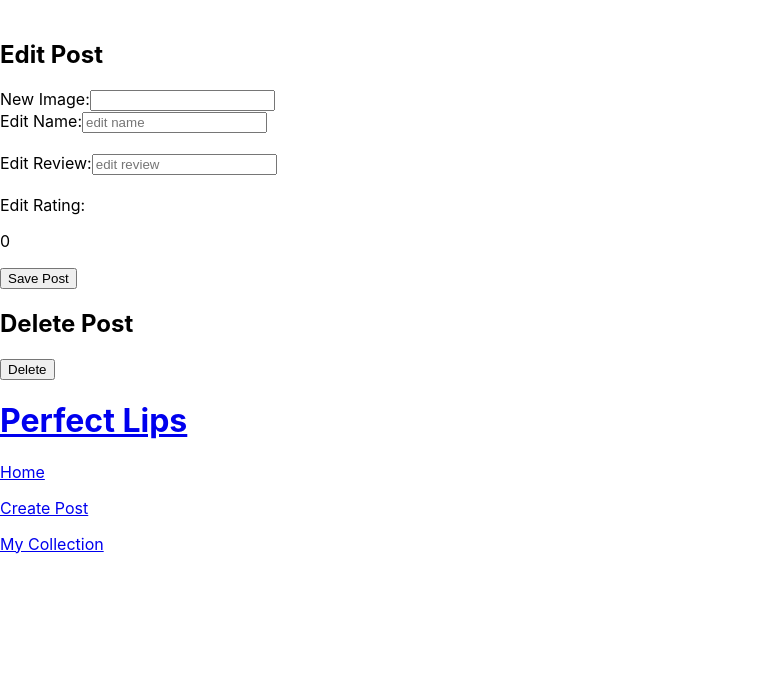
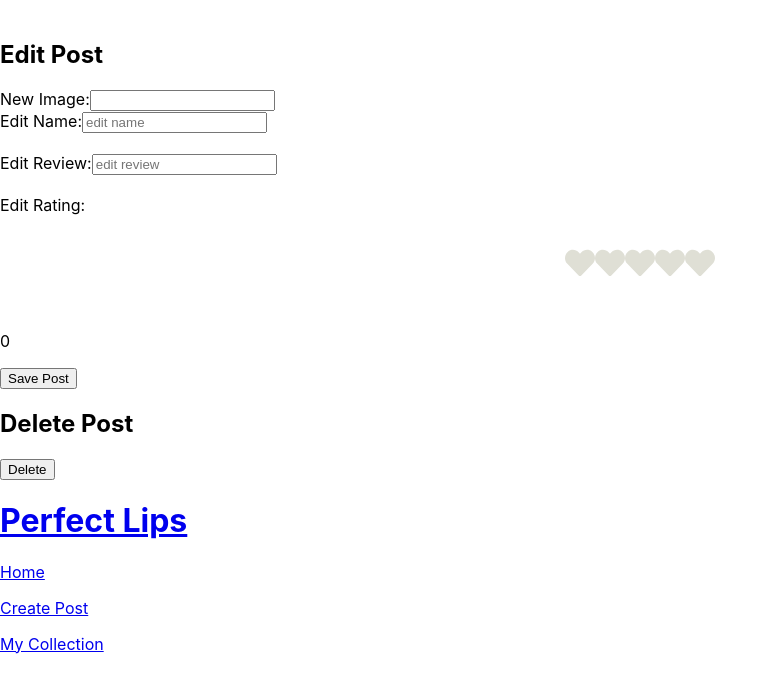
Before and after one commit to mary3210/Capstone-LipstickApp-FE, a React (Create React App) app: page /post/1/edit in a window 1280 px wide. Shown: the top 692 px of the page, without its empty margins (0-778 px from the left). Built offline with nearby package versions, Linux system fonts and the light colour scheme; no server answers.

Commit message:
changed import file for faheart

```diff
--- a/package.json
+++ b/package.json
@@ -12,6 +12,7 @@
     "@testing-library/user-event": "^13.5.0",
     "react": "^18.2.0",
     "react-dom": "^18.2.0",
+    "react-icons": "^4.7.1",
     "react-router-dom": "^6.8.0",
     "react-scripts": "5.0.1",
     "web-vitals": "^2.1.4"
--- a/src/components/EditPost/EditPost.jsx
+++ b/src/components/EditPost/EditPost.jsx
@@ -2,6 +2,7 @@ import { useEffect, useState } from "react"
 import { unmountComponentAtNode } from "react-dom"
 import {useParams, useNavigate, Navigate} from "react-router-dom"
 import PostList from "../PostList/PostList"
+import HeartRating from "../HeartRating"
 
 const EditPost = (props) => {
     const navigate = useNavigate()
@@ -56,7 +57,7 @@ const EditPost = (props) => {
         // editForm.tags = createTags(editForm.tags)
         const updatedPost = { ...editForm }
 
-        console.log('kityy', updatedPost)
+        // console.log('kityy', updatedPost)
         try {
 
             const requestOptions = {
@@ -94,6 +95,13 @@ const EditPost = (props) => {
     //         return formCopy
     //     })
     // }
+    const setHeartRating = (newRating) => {
+        setEditForm((oldEditFormValues) => {
+            const copyOfEditForm = { ...oldEditFormValues }
+            copyOfEditForm.rating = newRating
+            return copyOfEditForm
+        })
+    }
 
 
     return(
@@ -144,6 +152,7 @@ const EditPost = (props) => {
                 <div>
                     <label>
                         Edit Rating:
+                        <HeartRating setRating={setHeartRating} />
                         <p>{editForm.rating}</p>
                     </label>
                 </div>
--- a/src/components/HeartRating.css
+++ b/src/components/HeartRating.css
@@ -2,14 +2,14 @@ input[type="radio"] {
     display: none;
 }
 
-.stars {
+.hearts {
     display: flex;
     justify-content: center;
     align-items: center;
     height: 100px;
 }
 
-.star {
+.heart {
     height: 100px;
     background-size: 100px;
     cursor: pointer;
--- a/src/components/HeartRating.jsx
+++ b/src/components/HeartRating.jsx
@@ -1,6 +1,7 @@
 import React from "react"
 import { useState } from "react"
 import { FaHeart } from "react-icons/fa"
+import "./HeartRating.css"
 
 const HeartRating = (props) => {
     const [values, setValues] = useState(null)
@@ -8,7 +9,7 @@ const HeartRating = (props) => {
     const setRating = props.setRating
 
     return (
-        <div className="heart">
+        <div className="hearts">
         {[...Array(5)].map((heart, index) => {
                 const heartValue = index + 1
                 return (
```
Also changed, not shown: 1 other file (tests, documents, lock files or other folders).
